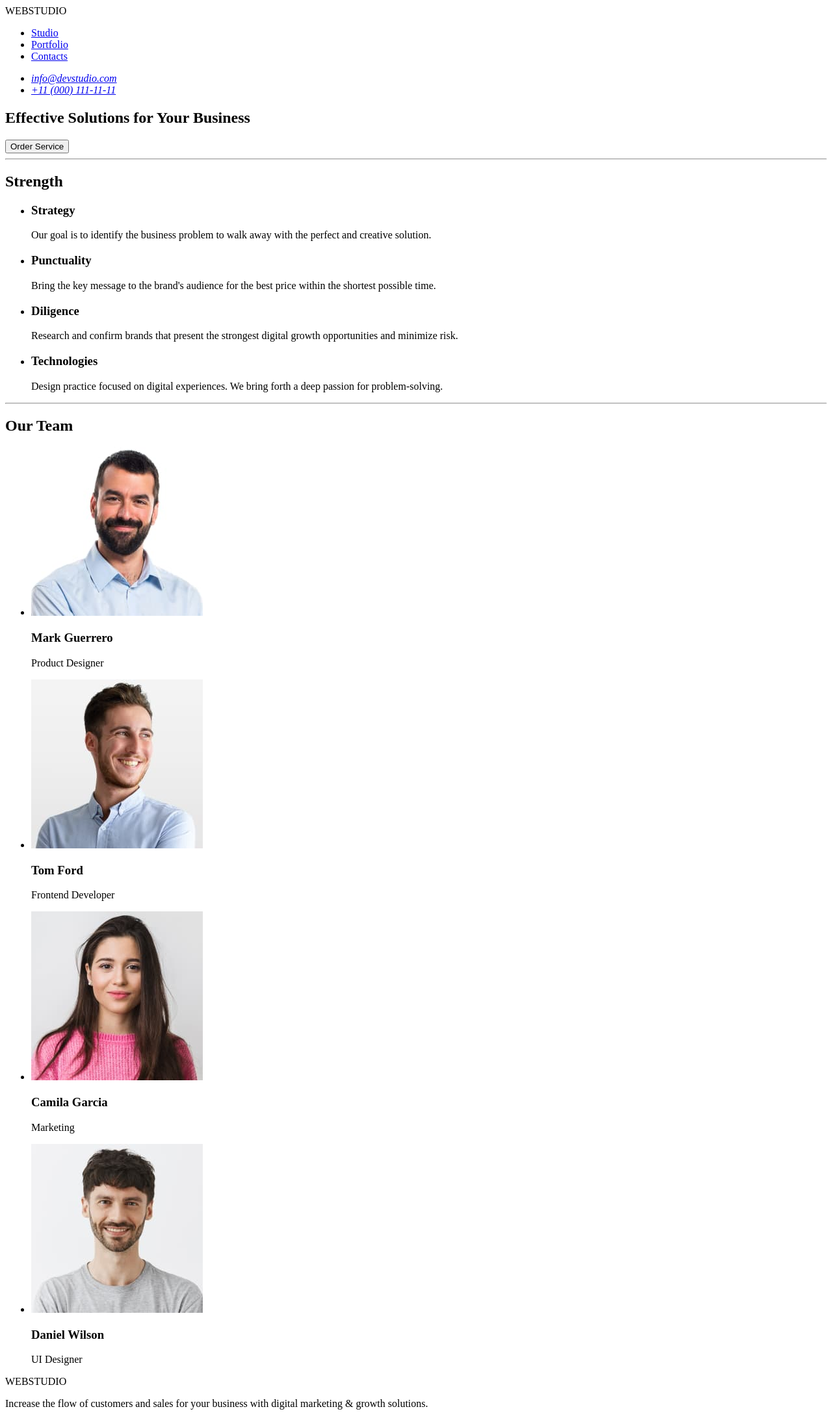
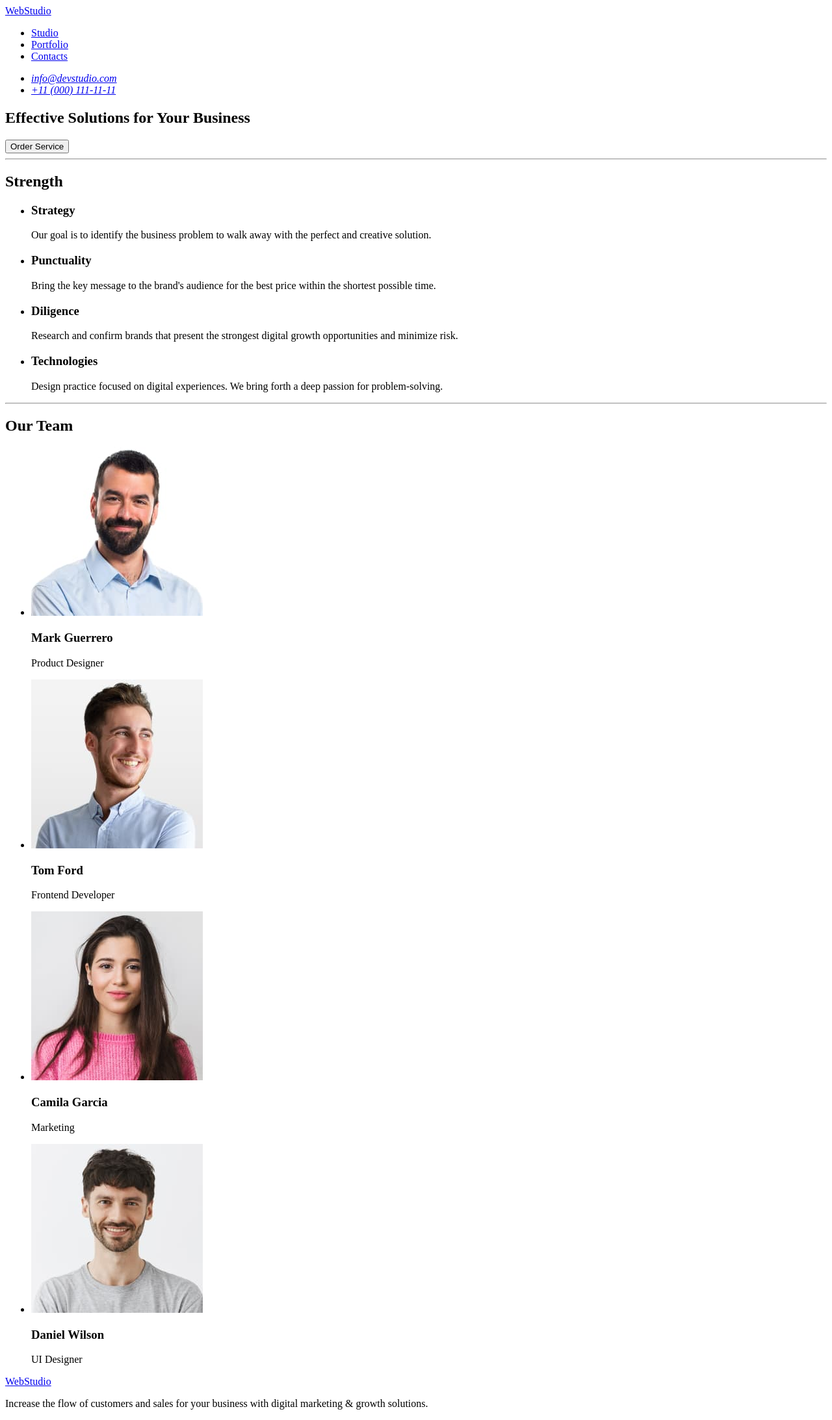
Before and after one commit to Andreea161299/goit-markuo-hw-01, a plain HTML site: page index.html in a window 1280 px wide. Shown: the whole page at 65% size. Drawn offline with Linux system fonts and the light colour scheme.

Commit message:
Modif header footer

```diff
--- a/index.html
+++ b/index.html
@@ -9,8 +9,8 @@
 <body>
     <!-- Header -->
     <header>
-        WEBSTUDIO
         <nav>
+            <a href="./index.html">WebStudio</a>
             <ul>
                 <li><a href="#">Studio</a></li>
                 <li><a href="#">Portfolio</a></li>
@@ -84,7 +84,7 @@
     </main>
     <!-- Footer -->
     <footer>
-       WEBSTUDIO
+        <a href="./index.html">WebStudio</a>
         <p>Increase the flow of customers and sales for your business with digital marketing & growth solutions.</p>
     </footer>
 </body>
```
